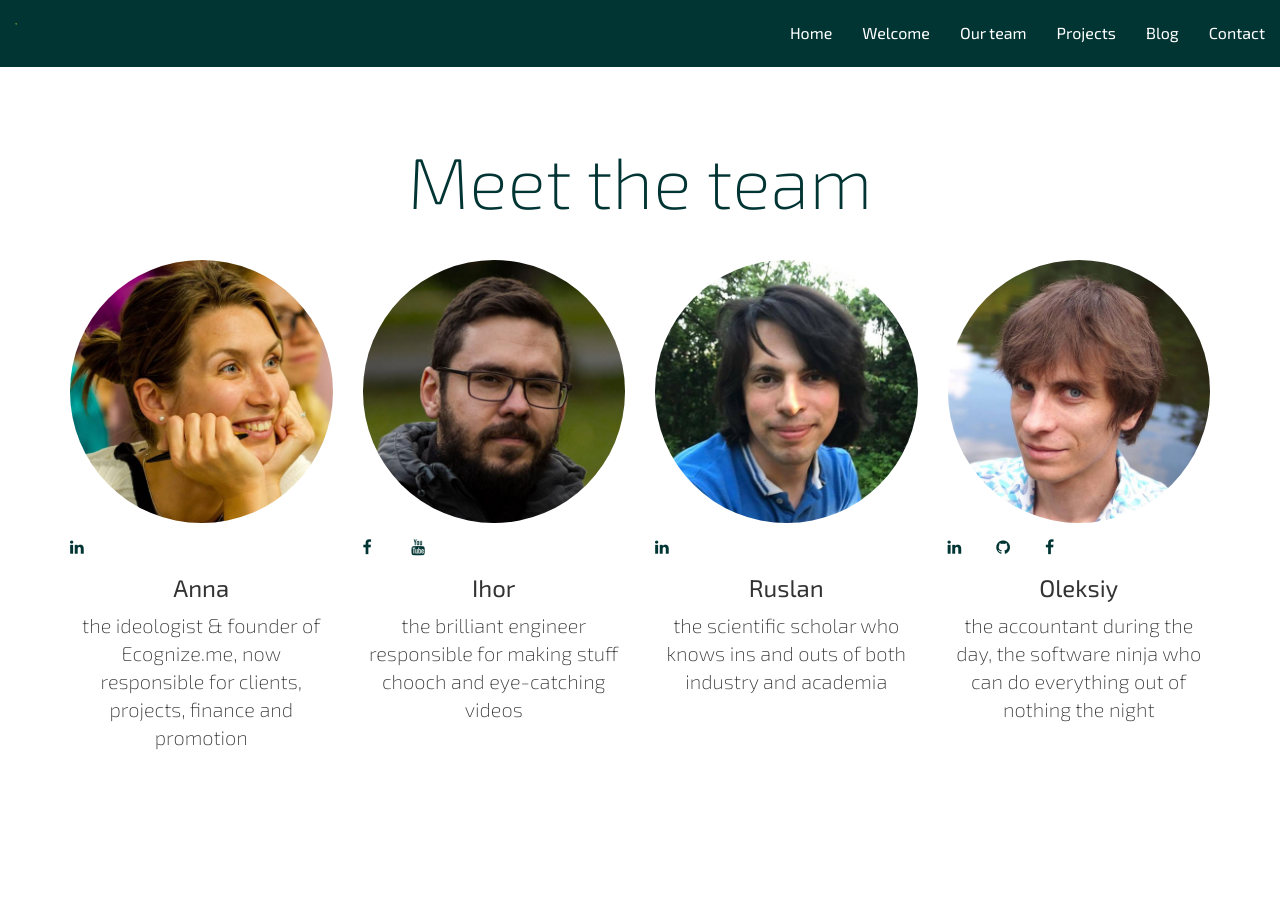
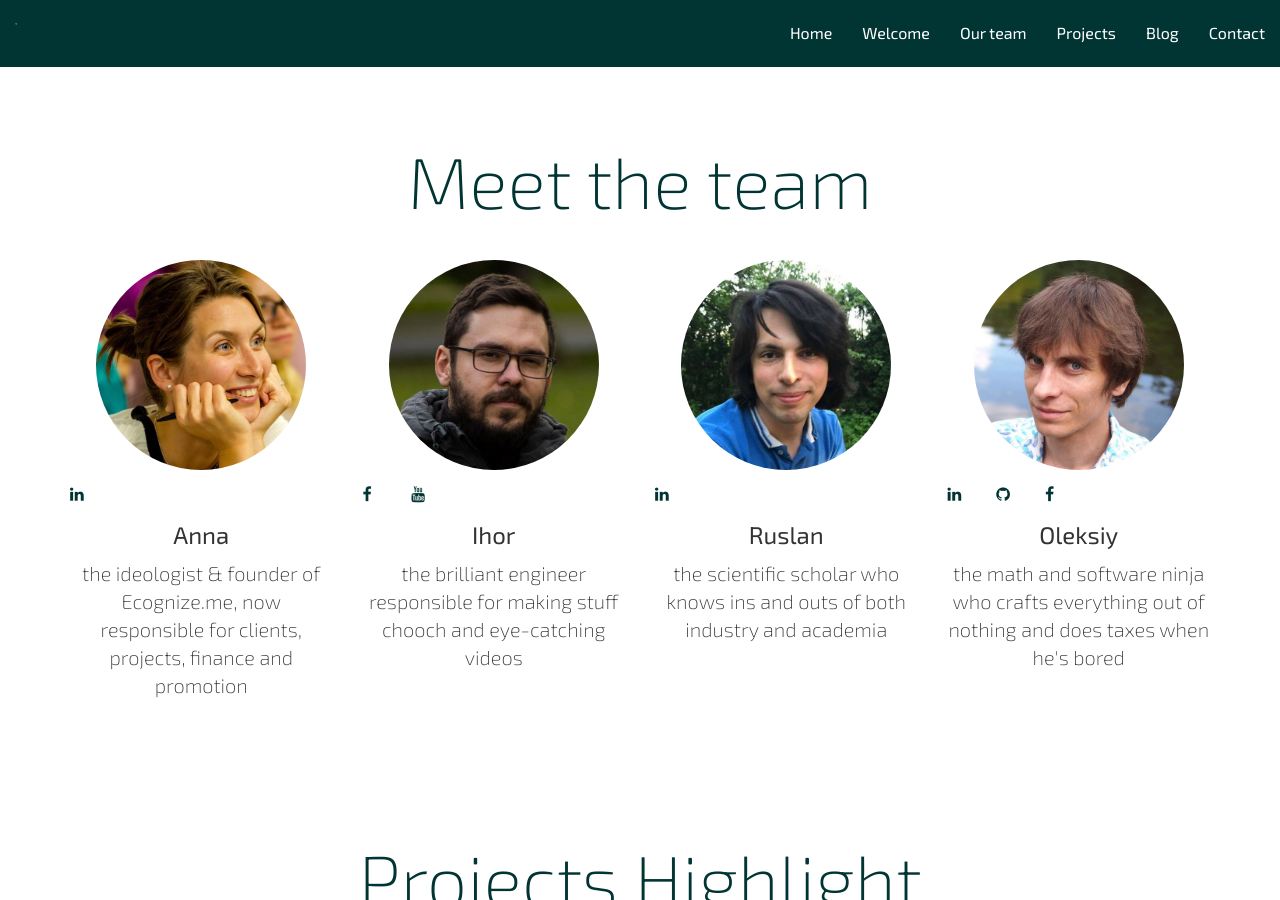
Before and after one commit to Ecognize/Ecognize.github.io, a Jekyll site: the page built from index.html, in a window 1280 px wide and 900 px high, scrolled down 1338 px. Built offline with Jekyll 4.4.1, drawn with Linux system fonts in a browser that asks for light colours.

Commit message:
Smaller photos
Oleksiy's text altered

```diff
--- a/_includes/team.html
+++ b/_includes/team.html
@@ -28,7 +28,7 @@
 
             {% include partner.html
                 name="Oleksiy"
-                bio="the accountant during the day, the software ninja who can do everything out of nothing the night"
+                bio="the math and software ninja who crafts everything out of nothing and does taxes when he's bored"
                 link_linkedin="https://www.linkedin.com/in/oleksiy-protas-45486334/"
                 link_github="https://github.com/landswellsong"
                 link_facebook="https://facebook.com/landswellsong"
--- a/custom.css
+++ b/custom.css
@@ -125,7 +125,7 @@ body {
 
 
 .img-fluid {
-    max-width: 100%;
+    max-width: 80%;
 }
 
 /* tweaks for navigation */
@@ -195,7 +195,7 @@ a.filldiv {
 /* Adapt team photos for mobile */
 @media (max-width: 480px) {
     .img-fluid {
-        max-width: 55%;
+        max-width: 45%;
     }
 }
 
```
